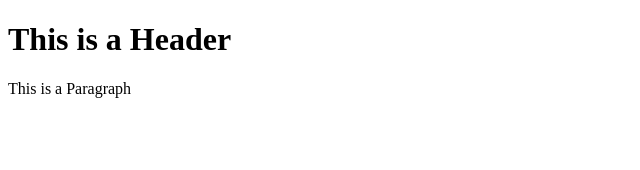
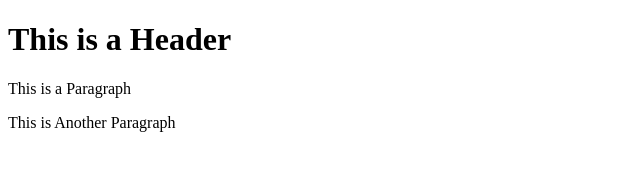
Before and after one commit to NB1986/git-test, a plain HTML site: page index.html in a window 1280 px wide. Shown: the whole page, without its empty margins (0-640 px from the left). Drawn offline with Linux system fonts and the light colour scheme.

Commit message:
Third Commit

```diff
--- a/index.html
+++ b/index.html
@@ -3,5 +3,6 @@
     <body>
         <h1>This is a Header</h1>
         <p>This is a Paragraph</p>
+        <p>This is Another Paragraph</p>
     </body>
 </html>
```
